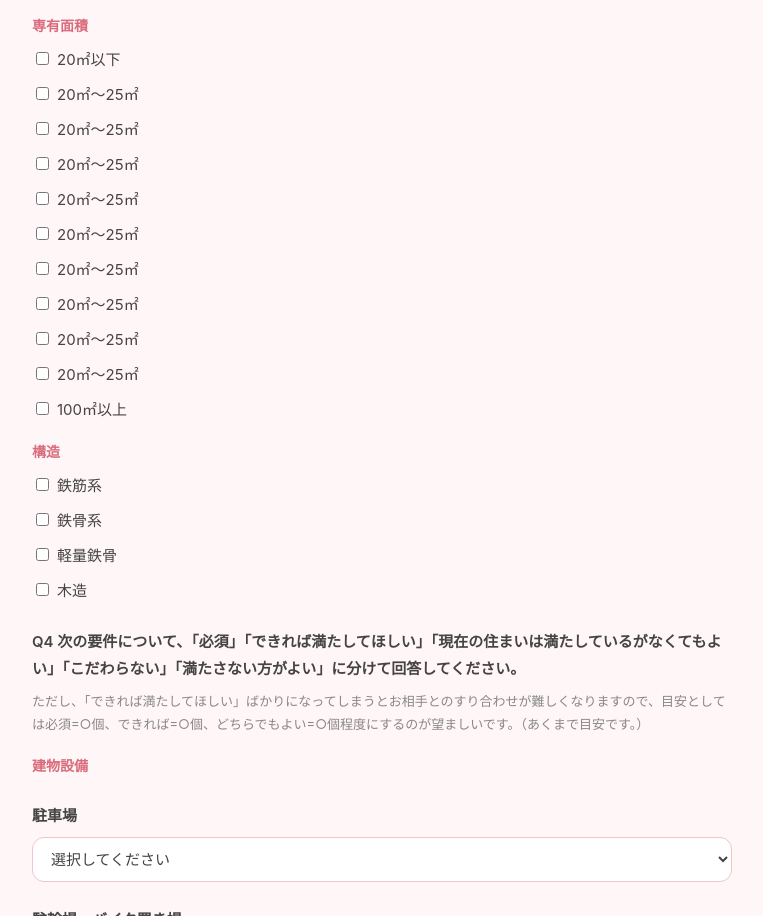
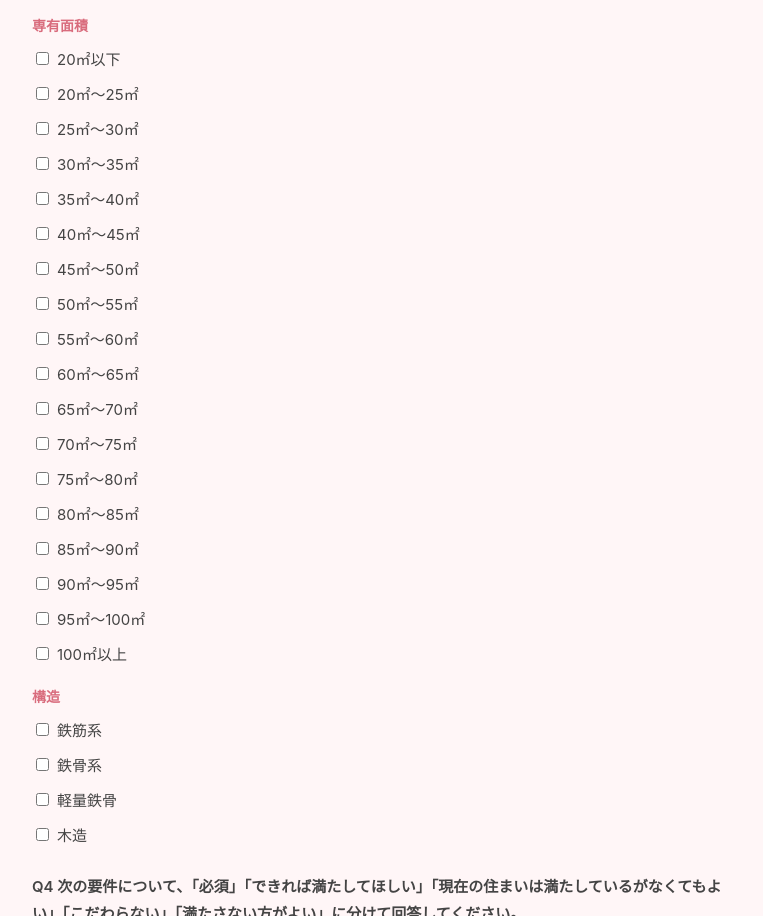
Before and after one commit to marriagesketch/-house-, a plain HTML site: page index.html in a window 1280 px wide. Shown: the part 2034-2950 px from the top of the page, without its empty margins (258-1021 px from the left). Drawn offline with Linux system fonts and the light colour scheme.

Commit message:
Update index.html

```diff
--- a/index.html
+++ b/index.html
@@ -75,14 +75,21 @@
 <label class="sub-label">専有面積</label>
 <label><input type="checkbox" name="q3_size" value="20㎡以下">20㎡以下</label>
 <label><input type="checkbox" name="q3_size" value="20㎡～25㎡">20㎡～25㎡</label>
-<label><input type="checkbox" name="q3_size" value="20㎡～25㎡">20㎡～25㎡</label>
- <label><input type="checkbox" name="q3_size" value="20㎡～25㎡">20㎡～25㎡</label>
-<label><input type="checkbox" name="q3_size" value="20㎡～25㎡">20㎡～25㎡</label>
-<label><input type="checkbox" name="q3_size" value="20㎡～25㎡">20㎡～25㎡</label>
-<label><input type="checkbox" name="q3_size" value="20㎡～25㎡">20㎡～25㎡</label>
-<label><input type="checkbox" name="q3_size" value="20㎡～25㎡">20㎡～25㎡</label>
-<label><input type="checkbox" name="q3_size" value="20㎡～25㎡">20㎡～25㎡</label>
-<label><input type="checkbox" name="q3_size" value="20㎡～25㎡">20㎡～25㎡</label>
+<label><input type="checkbox" name="q3_size" value="25㎡～30㎡">25㎡～30㎡</label>
+<label><input type="checkbox" name="q3_size" value="30㎡～35㎡">30㎡～35㎡</label>
+<label><input type="checkbox" name="q3_size" value="35㎡～40㎡">35㎡～40㎡</label>
+<label><input type="checkbox" name="q3_size" value="40㎡～25㎡">40㎡～45㎡</label>
+<label><input type="checkbox" name="q3_size" value="45㎡～25㎡">45㎡～50㎡</label>
+<label><input type="checkbox" name="q3_size" value="50㎡～25㎡">50㎡～55㎡</label>
+<label><input type="checkbox" name="q3_size" value="55㎡～25㎡">55㎡～60㎡</label>
+<label><input type="checkbox" name="q3_size" value="60㎡～25㎡">60㎡～65㎡</label>
+<label><input type="checkbox" name="q3_size" value="65㎡～25㎡">65㎡～70㎡</label>
+<label><input type="checkbox" name="q3_size" value="70㎡～25㎡">70㎡～75㎡</label>
+<label><input type="checkbox" name="q3_size" value="75㎡～25㎡">75㎡～80㎡</label>
+<label><input type="checkbox" name="q3_size" value="80㎡～25㎡">80㎡～85㎡</label>
+<label><input type="checkbox" name="q3_size" value="20㎡～25㎡">85㎡～90㎡</label>
+<label><input type="checkbox" name="q3_size" value="90㎡～25㎡">90㎡～95㎡</label>
+<label><input type="checkbox" name="q3_size" value="20㎡～25㎡">95㎡～100㎡</label>
 <label><input type="checkbox" name="q3_size" value="100㎡以上">100㎡以上</label>
 
 <label class="sub-label">構造</label>
```
